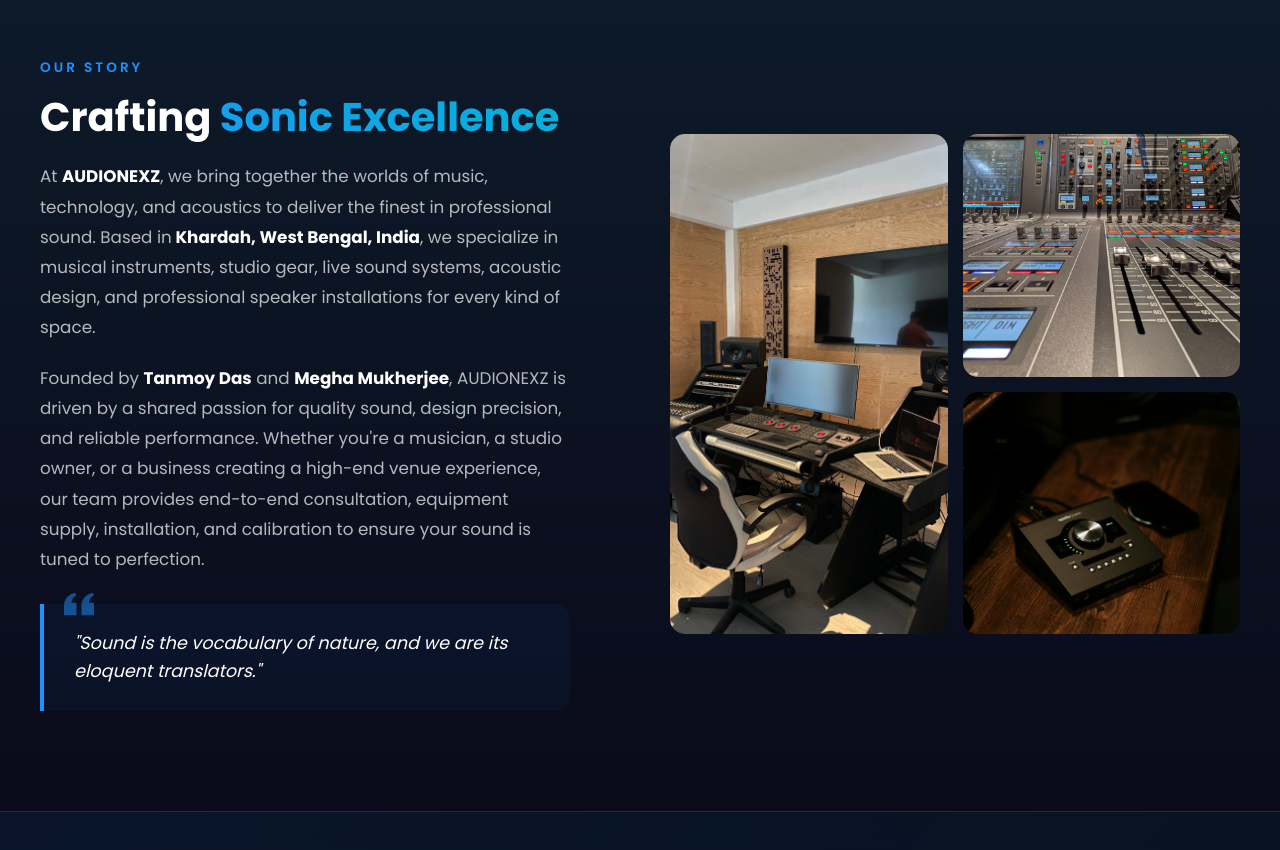
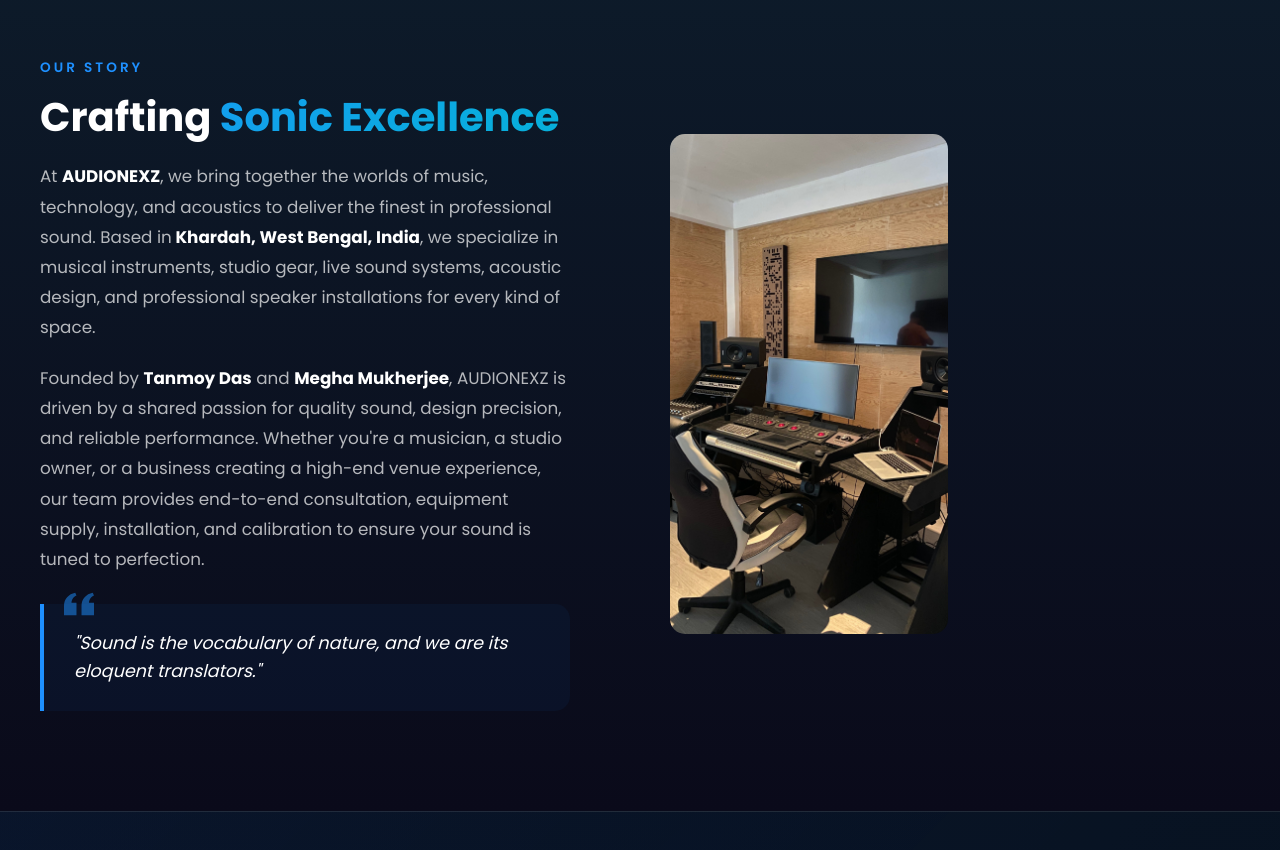
Before and after one commit to Shubhamzio/audionexz-cicd, a React (Vite) app: page /about in a window 1280 px wide. Shown: the part 1760-2610 px from the top of the page. Built offline with nearby package versions, Linux system fonts and the light colour scheme.

Commit message:
Origin pe push kar raha hu

```diff
--- a/src/components/AboutUs/About.jsx
+++ b/src/components/AboutUs/About.jsx
@@ -46,7 +46,7 @@
     {
       name: "Tanmoy Das",
       role: "Founder & CEO",
-      image: getImagePath("assets/Tanmoy_Das.jpeg"),
+      image: getImagePath("/assets/Tanmoy_Das.jpeg"),
       description:
         "Visionary leader with expertise in acoustic engineering and audio system design.",
       social: {
@@ -57,7 +57,7 @@
     {
       name: "Megha Mukherjee",
       role: " Co-Founder",
-      image: getImagePath("assets/Megha_das.jpeg"),
+      image: getImagePath("/assets/Megha_das.jpeg"),
       description:
         "Strategic operations expert driving excellence in client solutions and partnerships.",
       social: {
@@ -326,24 +326,6 @@
                     }}
                   />
                 </div>
-                <div className="anx-about__story-image-item anx-about__story-image-item--2">
-                  <img
-                    src={Equi}
-                    alt="Equipment"
-                    onError={(e) => {
-                      e.target.style.display = "none";
-                    }}
-                  />
-                </div>
-                <div className="anx-about__story-image-item anx-about__story-image-item--3">
-                  <img
-                    src={Equi2}
-                    alt="Installation"
-                    onError={(e) => {
-                      e.target.style.display = "none";
-                    }}
-                  />
-                </div>
               </div>
             </div>
           </div>
```
